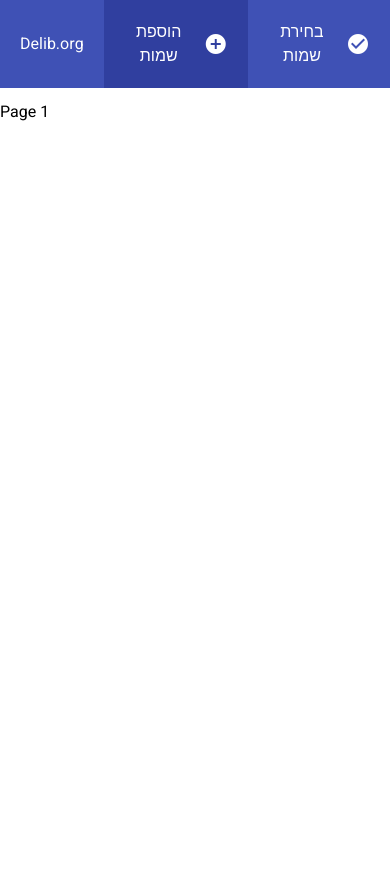
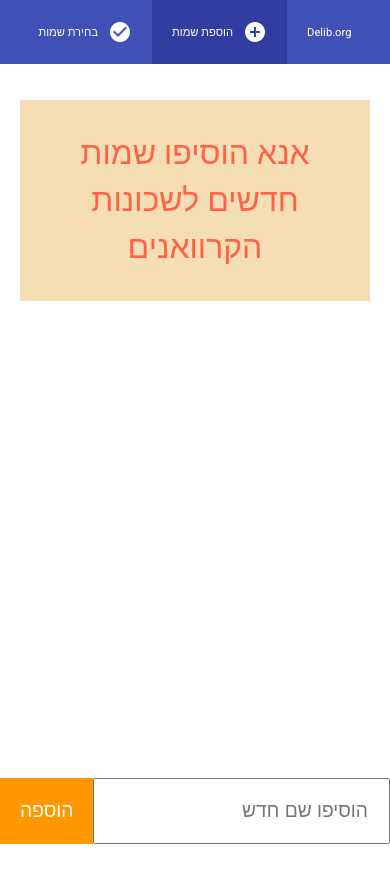
Before and after one commit to delib-org/mass-selecting-names, a React (Create React App) app: page /add in a window 390 px wide. Shown: the top 882 px of the page. Before the commit the page ends 844 px from the top, so only its background shows below. Built offline with nearby package versions, Linux system fonts and the light colour scheme.

Commit message:
add name fb 21:10

```diff
--- a/package.json
+++ b/package.json
@@ -4,6 +4,7 @@
   "private": true,
   "dependencies": {
     "@material-ui/core": "^4.7.0",
+    "firebase": "^7.5.0",
     "react": "^16.12.0",
     "react-dom": "^16.12.0",
     "react-router-dom": "^5.1.2",
--- a/src/App.css
+++ b/src/App.css
@@ -11,6 +11,13 @@
 
 body{
   font-family: 'Heebo', sans-serif;
+  direction: rtl;
+}
+
+body, html ,.app, #root, .page{
+  width: 100%;
+  height: 100%;
+  margin: 0px;
 }
 
 .page{
--- a/src/App.js
+++ b/src/App.js
@@ -19,7 +19,7 @@ function App() {
 
   return (
     <Router>
-      <div>
+      <div className='app'>
         <Nav />
         <Switch>
           <Route path="/add">
--- /dev/null
+++ b/src/control/firebase.js
@@ -0,0 +1,19 @@
+import firebase from 'firebase/app';
+import 'firebase/firestore';
+
+const config = {
+    apiKey: "AIzaSyBEumZUTCL3Jc9pt7_CjiSVTxmz9aMqSvo",
+    authDomain: "synthesistalyaron.firebaseapp.com",
+    databaseURL: "https://synthesistalyaron.firebaseio.com",
+    projectId: "synthesistalyaron",
+    storageBucket: "synthesistalyaron.appspot.com",
+    messagingSenderId: "799655218679",
+    appId: "1:799655218679:web:d0118a27fd956d12"
+
+}
+
+firebase.initializeApp(config);
+
+const DB = firebase.firestore();
+
+export default DB;
--- a/src/view/components/nav/Nav.css
+++ b/src/view/components/nav/Nav.css
@@ -28,7 +28,7 @@ nav{
 
 @media only screen and (max-width: 480px) {
     .navButton {
-        font-size: 1rem;
+        font-size: .7rem;
     }
 }
 .navButtonSelected{
--- a/src/view/components/nav/Nav.js
+++ b/src/view/components/nav/Nav.js
@@ -16,20 +16,22 @@ function Nav(props) {
 
             <Link to="/add">
                 <div className={(pathname === '/add') ? 'navButton navButtonSelected' : 'navButton'}>
-                    הוספת שמות
-                    <i class="material-icons">
+
+                    <i className="material-icons">
                         add_circle
                     </i>
+                    הוספת שמות
                 </div>
             </Link>
 
 
             <Link to="/vote">
                 <div className={(pathname === '/vote') ? 'navButton navButtonSelected' : 'navButton'}>
-                    בחירת שמות
+
                     <i className="material-icons">
                         check_circle
                     </i>
+                    בחירת שמות
                 </div>
             </Link>
 
--- a/src/view/pages/AddingNames/AddingNames.css
+++ b/src/view/pages/AddingNames/AddingNames.css
@@ -0,0 +1,45 @@
+.addMessage{
+    background: wheat;
+    color: tomato;
+    text-align: center;
+    font-size: 2rem;
+    padding: 30px;
+    margin: 20px;
+}
+
+form{
+    width: 100%;
+    display: flex;
+    position: absolute;
+    bottom: 0px;
+
+}
+
+form>*{
+    font-size: 2rem;
+    padding: 20px;
+}
+
+input[type=text]{
+    width: 100%;
+}
+
+input[type=submit]{
+    -webkit-appearance: none;
+    width: 135px;
+    background: var(--accent-color);
+    border:none;
+    color: var(--text-primary-color);
+
+}
+
+@media only screen and (max-width: 480px) {
+    form>*{
+        font-size: 1.2rem;
+    }
+    input[type=submit]{
+        -webkit-appearance: none;
+        width: 100px;
+
+    }
+}
--- a/src/view/pages/AddingNames/AddingNames.js
+++ b/src/view/pages/AddingNames/AddingNames.js
@@ -1,10 +1,43 @@
 import React from 'react';
 import './AddingNames.css';
 
+import DB from '../../../control/firebase';
+
 function AddingNames(props){
+
+    function addName(e){
+        e.preventDefault();
+        const name = e.target.elements.newname.value;
+        e.target.elements.newname.value = '';
+
+        let simpleName = name.replace(/ו/g,'');
+        simpleName = simpleName.replace(/ה/g,'');
+        simpleName = simpleName.replace(/י/g,'');
+        simpleName = simpleName.replace(/א/g,'');
+        simpleName = simpleName.replace(/ /g,'');
+
+        console.log(name, simpleName)
+
+        // DB.collection('groups').doc('0nWDzSq0oFoqBXTQJJ6w')
+        // .collection('questions').doc('AhNnQ5GMhN3xMCFYwQp9')
+        // .collection('subQuestions').doc('79awrIGoQqrJVmo7p0LO')
+        // .collection('options').add({
+        //     name,
+        //     time: new Date().getTime()
+        // }).then(docDB=>{
+        //     console.log('docment added')
+        // })
+    }
+
     return(
         <div className='page'>
-            Page 1
+            <div className='addMessage'>
+                אנא הוסיפו שמות חדשים לשכונות הקרוואנים
+            </div>
+            <form onSubmit={addName}>
+                <input type='text' name='newname' required placeholder='הוסיפו שם חדש' />
+                <input type='submit' value='הוספה' />
+            </form>
         </div>
     )
 }
```
Also changed, not shown: 1 other file (tests, documents, lock files or other folders).
